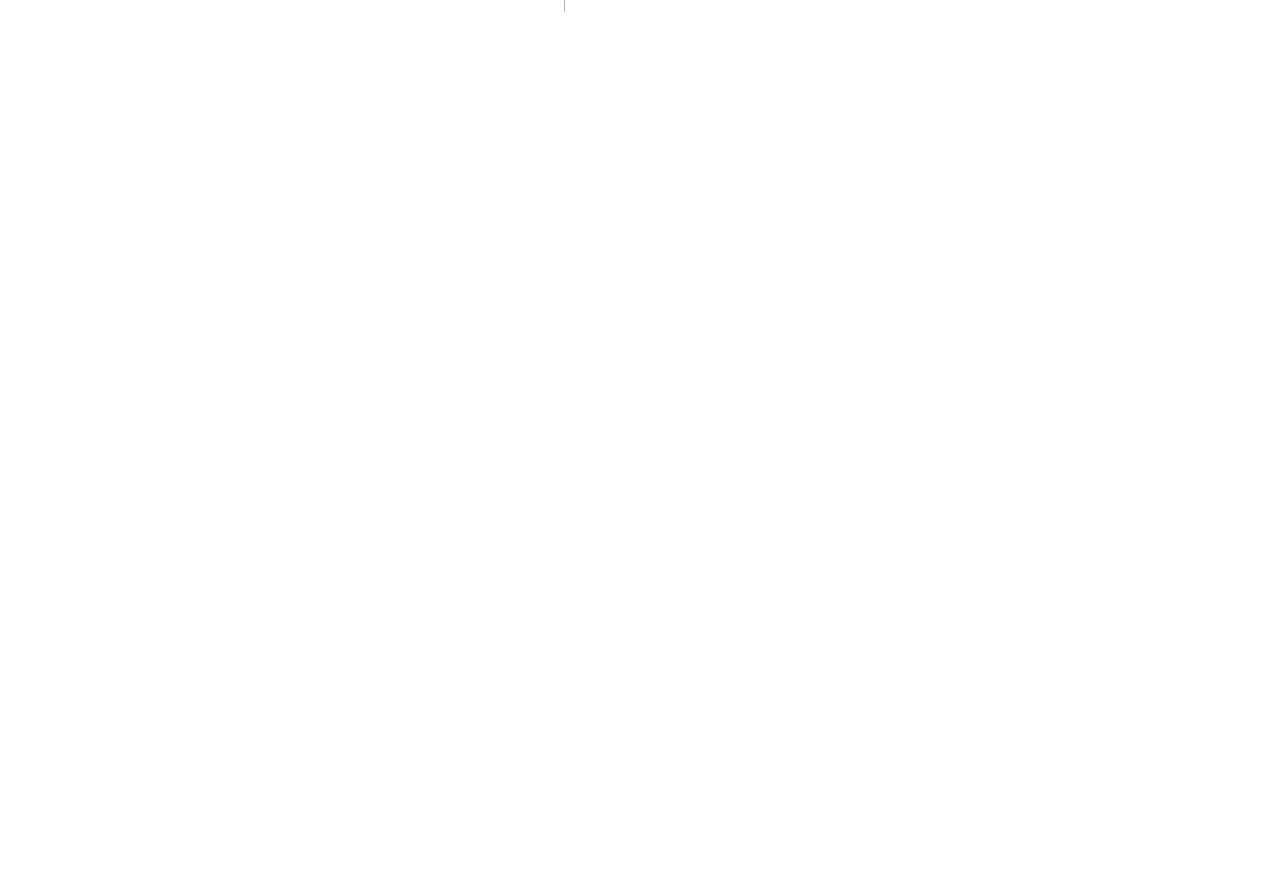
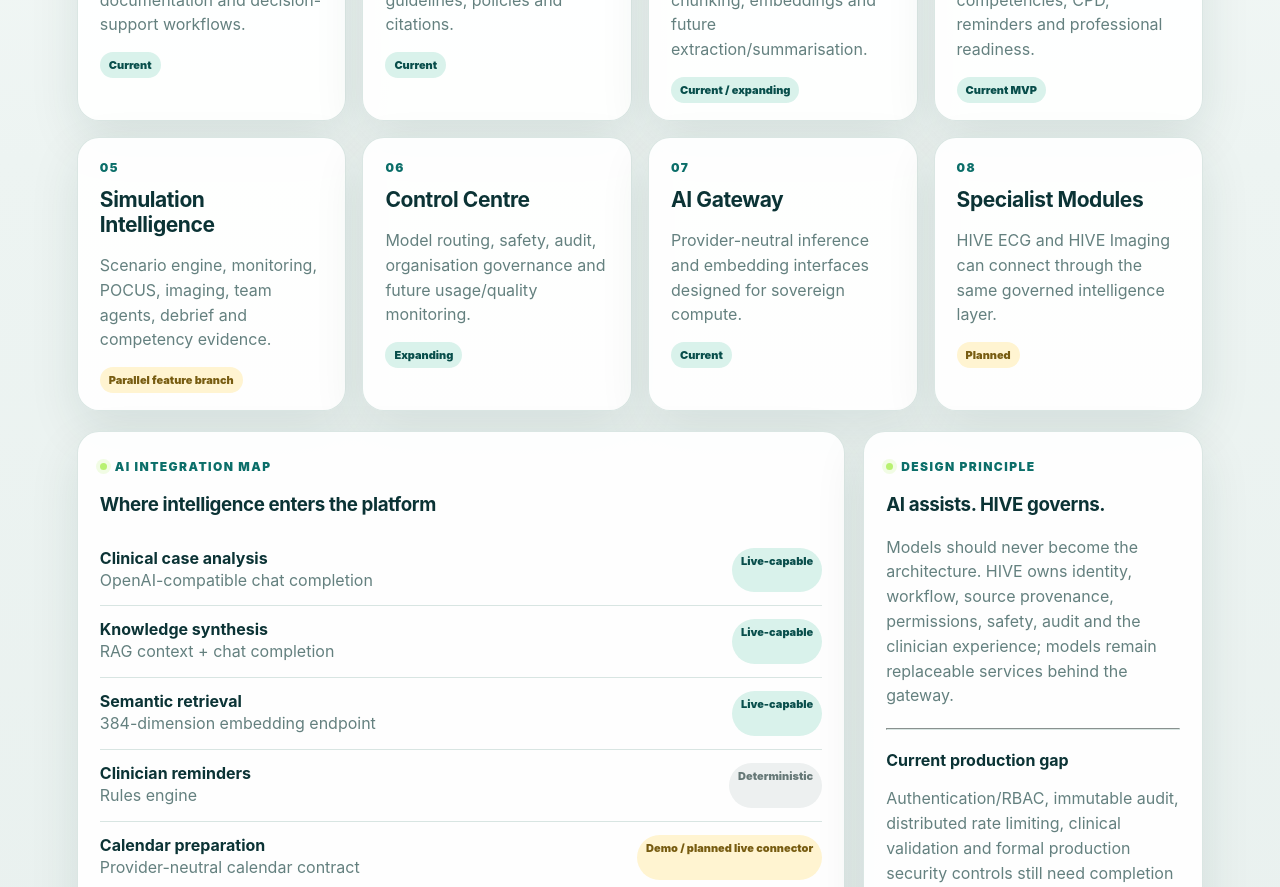
Before and after one commit to MA-730912/hive-intelligence, a Next.js app: page /architecture in a window 1280 px wide. Before the commit this address had no page. Shown: the part 480-1367 px from the top of the page. Before the commit the page ends 867 px from the top, so only its background shows below. Built offline with nearby package versions, Linux system fonts and the light colour scheme.

Commit message:
Add AI architecture map

```diff
--- /dev/null
+++ b/app/architecture/page.tsx
@@ -0,0 +1,33 @@
+import Link from "next/link";
+
+const layers=[
+  ["01","Clinical AI","Clinical reasoning, structured documentation and decision-support workflows.","Current"],
+  ["02","Clinical Knowledge","Institutional RAG, approved guidelines, policies and citations.","Current"],
+  ["03","Document Intelligence","Document ingestion, chunking, embeddings and future extraction/summarisation.","Current / expanding"],
+  ["04","Clinician Intelligence","Credentials, organisations, competencies, CPD, reminders and professional readiness.","Current MVP"],
+  ["05","Simulation Intelligence","Scenario engine, monitoring, POCUS, imaging, team agents, debrief and competency evidence.","Parallel feature branch"],
+  ["06","Control Centre","Model routing, safety, audit, organisation governance and future usage/quality monitoring.","Expanding"],
+  ["07","AI Gateway","Provider-neutral inference and embedding interfaces designed for sovereign compute.","Current"],
+  ["08","Specialist Modules","HIVE ECG and HIVE Imaging can connect through the same governed intelligence layer.","Planned"],
+];
+const integrations=[
+  ["Clinical case analysis","OpenAI-compatible chat completion","Live-capable"],
+  ["Knowledge synthesis","RAG context + chat completion","Live-capable"],
+  ["Semantic retrieval","384-dimension embedding endpoint","Live-capable"],
+  ["Clinician reminders","Rules engine","Deterministic"],
+  ["Calendar preparation","Provider-neutral calendar contract","Demo / planned live connector"],
+  ["Document extraction & summarisation","AI gateway","Next integration"],
+  ["Simulation authoring / debrief","AI gateway + authoritative simulation engine","Planned"],
+  ["Imaging / ECG intelligence","Specialist model adapters","Planned"],
+];
+
+export default function ArchitecturePage(){
+ return <main className="section">
+   <div className="toolbar"><div><div className="eyebrow">HIVE Intelligence architecture</div><h2>One intelligence layer. Multiple healthcare systems.</h2><p className="muted">This map distinguishes what is implemented, what is deterministic, and where AI should integrate next.</p></div><Link className="btn primary" href="/workspace">Open clinical AI</Link></div>
+   <div className="arch-grid">{layers.map(([n,title,desc,status])=><article className="card arch-card" key={title}><div className="num">{n}</div><h3>{title}</h3><p className="muted">{desc}</p><span className={status.includes("Planned")||status.includes("branch")?"pill planned":"pill"}>{status}</span></article>)}</div>
+   <div className="chat" style={{marginTop:20}}>
+     <section className="card"><div className="eyebrow">AI integration map</div><h3>Where intelligence enters the platform</h3>{integrations.map(([name,tech,status])=><div className="integration" key={name}><div><strong>{name}</strong><div className="muted">{tech}</div></div><span className={status==="Live-capable"?"pill":status==="Deterministic"?"pill demo":"pill planned"}>{status}</span></div>)}</section>
+     <aside className="card"><div className="eyebrow">Design principle</div><h3>AI assists. HIVE governs.</h3><p className="muted">Models should never become the architecture. HIVE owns identity, workflow, source provenance, permissions, safety, audit and the clinician experience; models remain replaceable services behind the gateway.</p><hr style={{borderColor:"var(--line)",margin:"20px 0"}}/><strong>Current production gap</strong><p className="muted">Authentication/RBAC, immutable audit, distributed rate limiting, clinical validation and formal production security controls still need completion before real patient data.</p></aside>
+   </div>
+ </main>
+}
```
